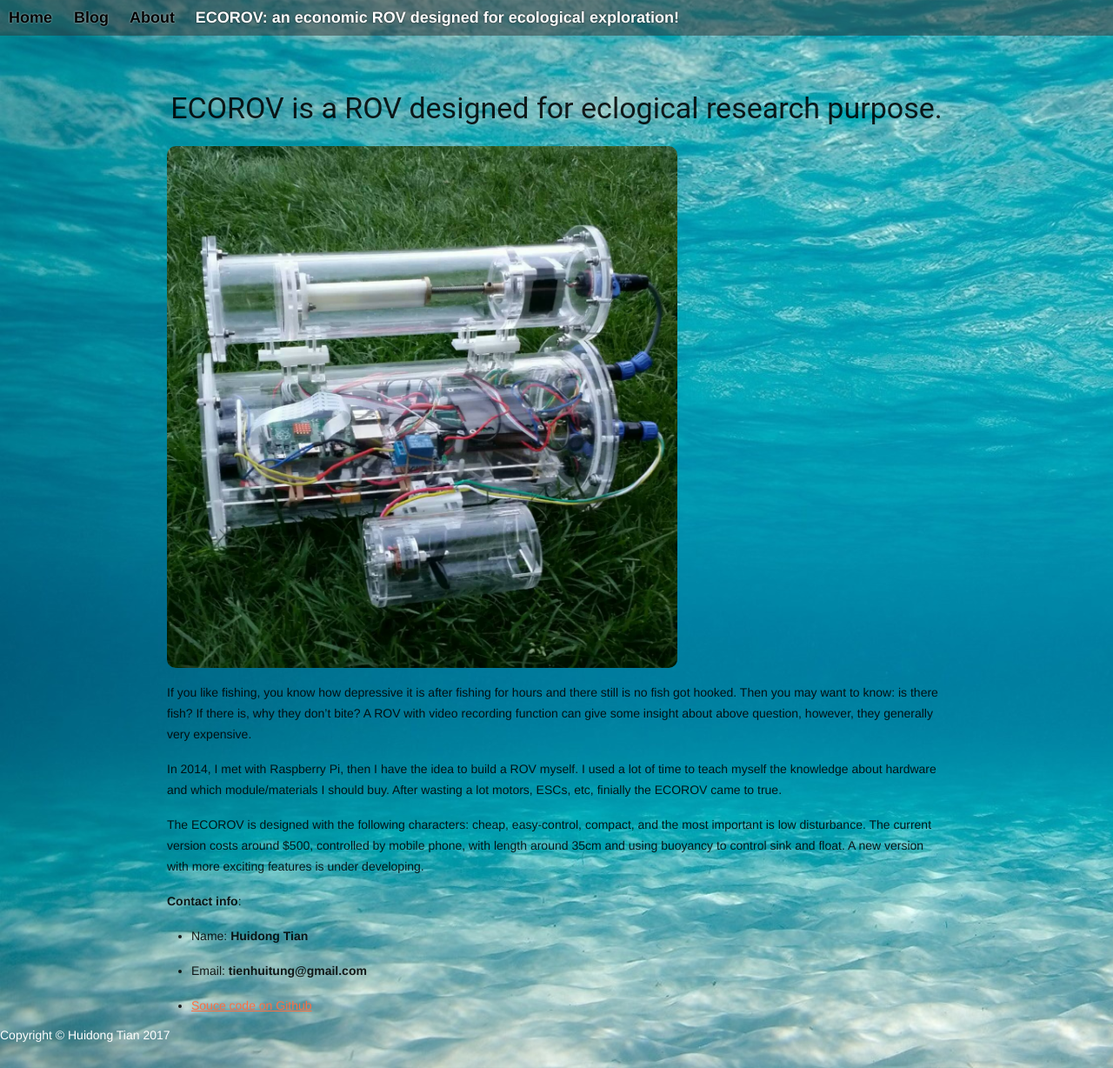
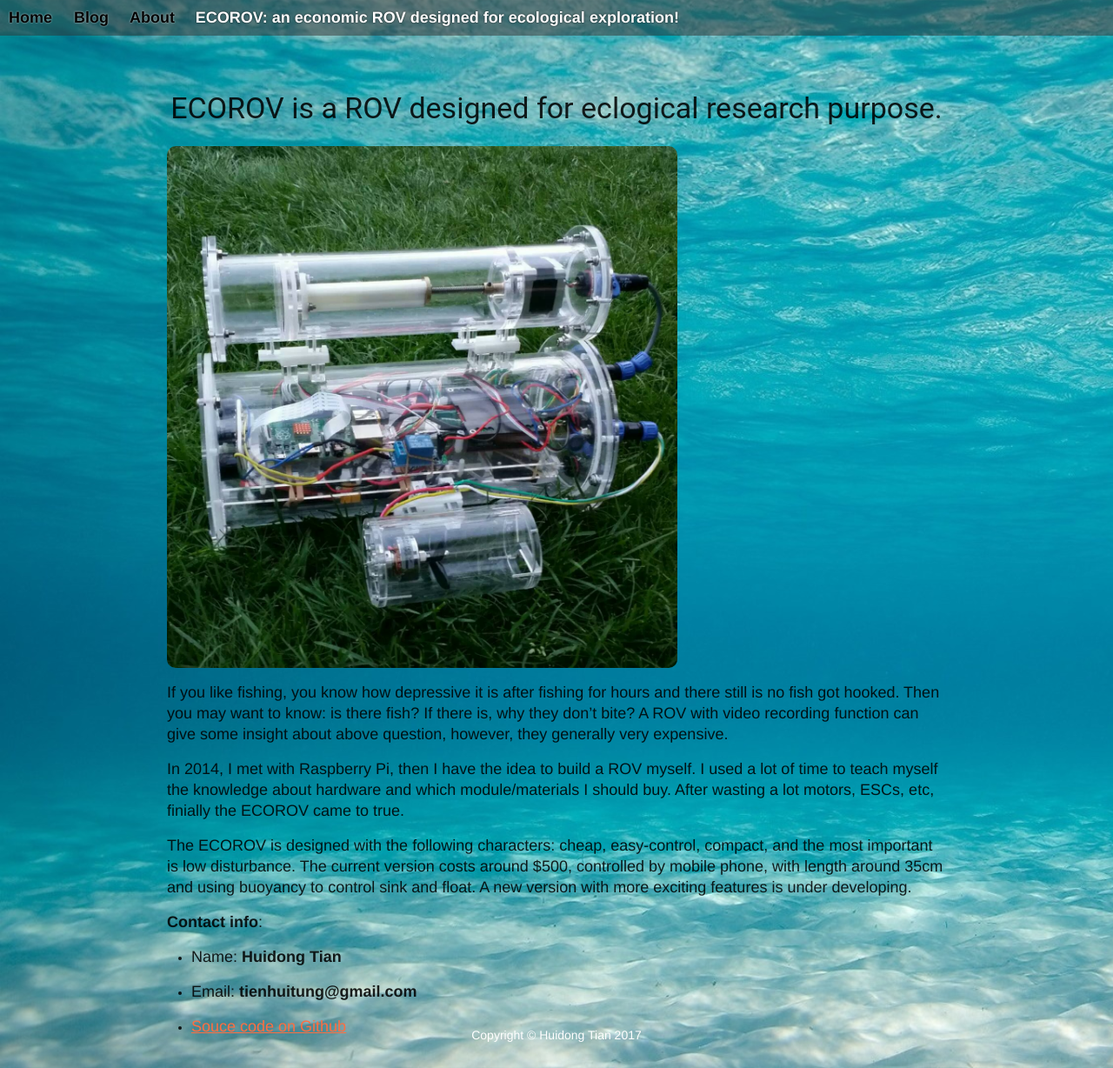
Before and after one commit to ecorov/ecorov.github.io, a Jekyll site: the page built from about.md, in a window 1280 px wide and 1228 px high. Shown: the whole window at 87% size. Built offline with Jekyll 4.4.1, drawn with Linux system fonts in a browser that asks for light colours; nearby versions of some CDN libraries.

Commit message:
Update main.css

```diff
--- a/css/main.css
+++ b/css/main.css
@@ -89,7 +89,7 @@
     padding: 80px 15vw 20px 15vw;
 }
 
-p {
+article p {
     font-size: large;
     text-align: left;
 }
```
